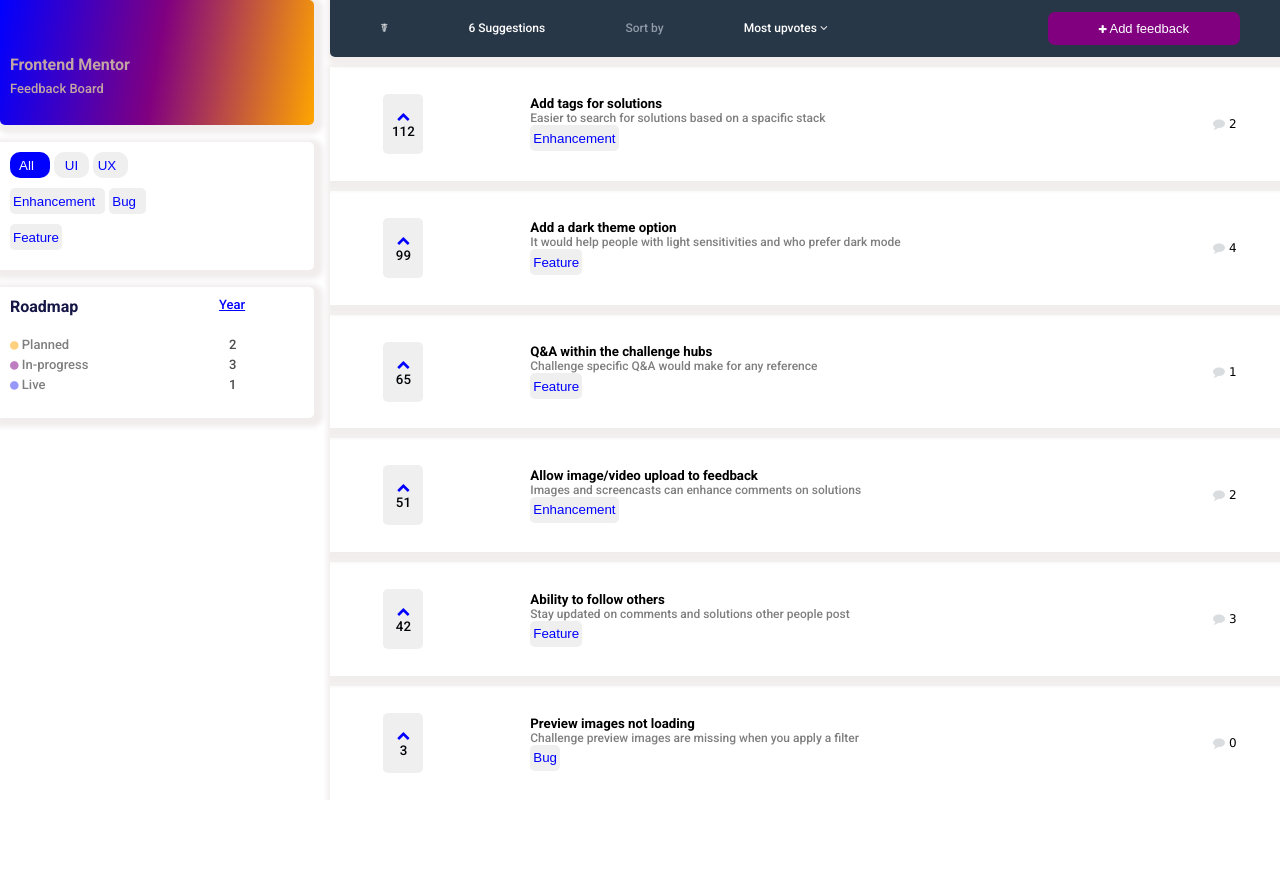
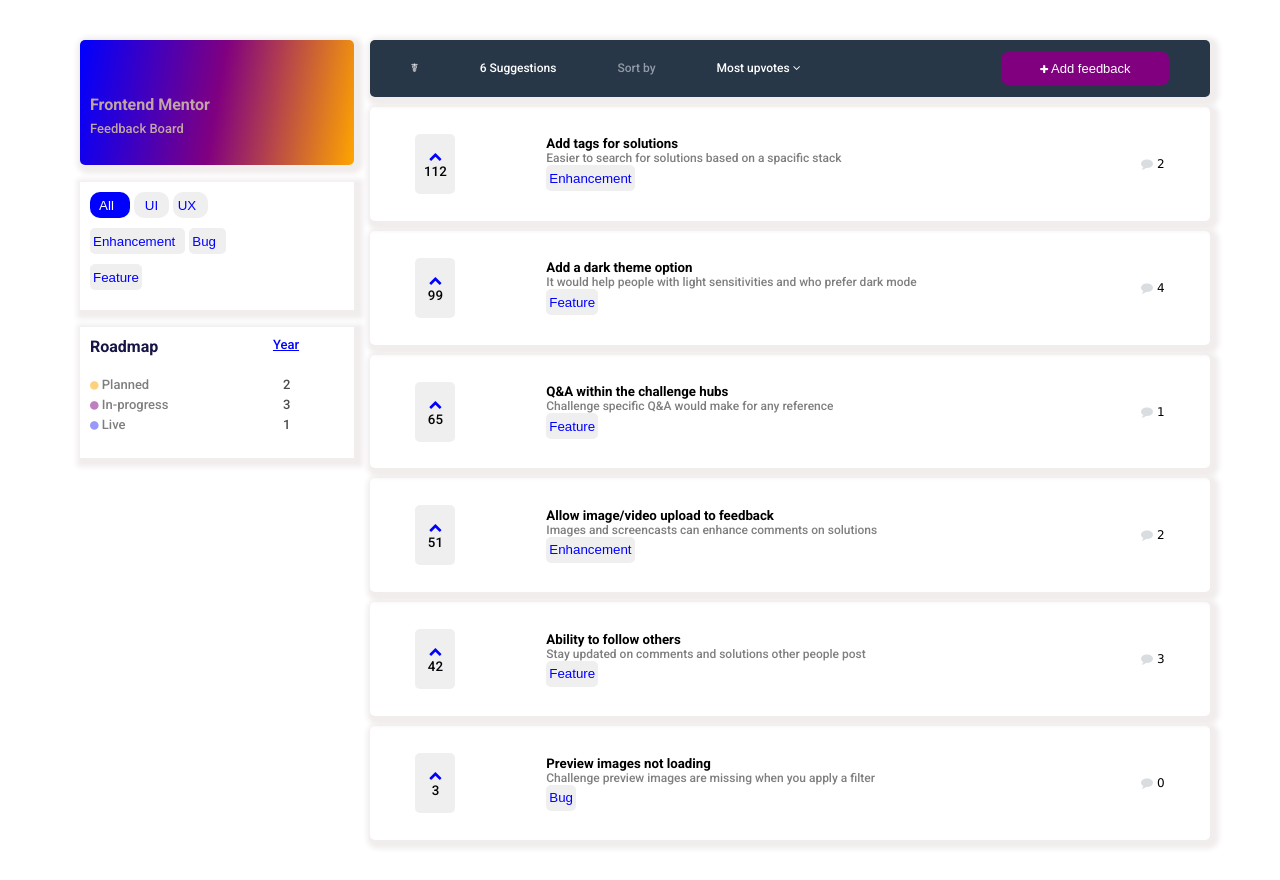
Before and after one commit to Tekhunt/frontend_job, a plain HTML site: page index.html in a window 1280 px wide. Before the commit the page ends 800 px from the top, so only its background shows below. Drawn offline with Linux system fonts and the light colour scheme.

Commit message:
Adjusted landing page margin

```diff
--- a/index.html
+++ b/index.html
@@ -15,6 +15,7 @@
 </head>
 
 <body>
+    <div class="main">
         <div class="container">
             <div class="aside item">
                 <div class='side1 side'>
@@ -158,6 +159,7 @@
                 </div>
             </div>
         </div>
+    </div>
     <script src="" async defer></script>
 </body>
 
--- a/style.css
+++ b/style.css
@@ -4,6 +4,10 @@
     box-sizing: border-box;
     text-decoration: none;
     list-style-type: none;
+}
+
+.main {
+    margin: 40px 80px;
 }
 
 .container {
@@ -20,8 +24,9 @@
 }
 
 .side2,
-.side3 {
-    border-radius: 0 5px 5px 0;
+.side3,
+{
+    border-radius: 5px 5px;
 }
 
 .center {
@@ -101,6 +106,7 @@
     justify-content: space-around;
     align-items: center;
     box-shadow: 3px 3px 5px 6px rgb(241, 237, 237);
+    border-radius: 5px;
 }
 
 .n2 button {
@@ -170,7 +176,7 @@
 }
 
 .side1 {
-    border-radius: 0px 5px 5px 5px;
+    border-radius: 5px 5px;
     color: rgb(194, 164, 164);
 }
 
@@ -336,7 +342,8 @@
 .butfeature {
     display: flex;
     margin-top: 10px;
-    margin-left: 10px
+    margin-left: 10px;
+    flex-wrap: wrap;
 }
 
 .up,
```
Lines whose indentation alone changed are shown as unchanged.
